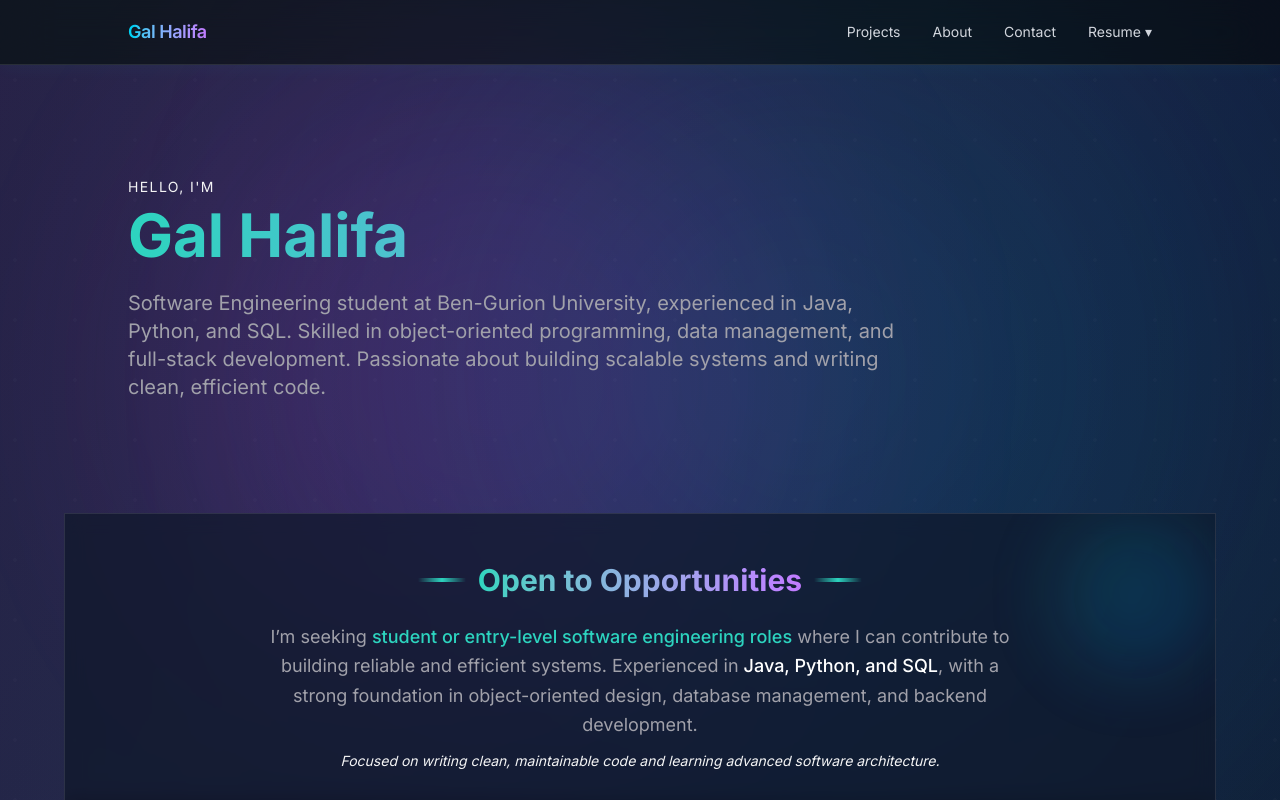
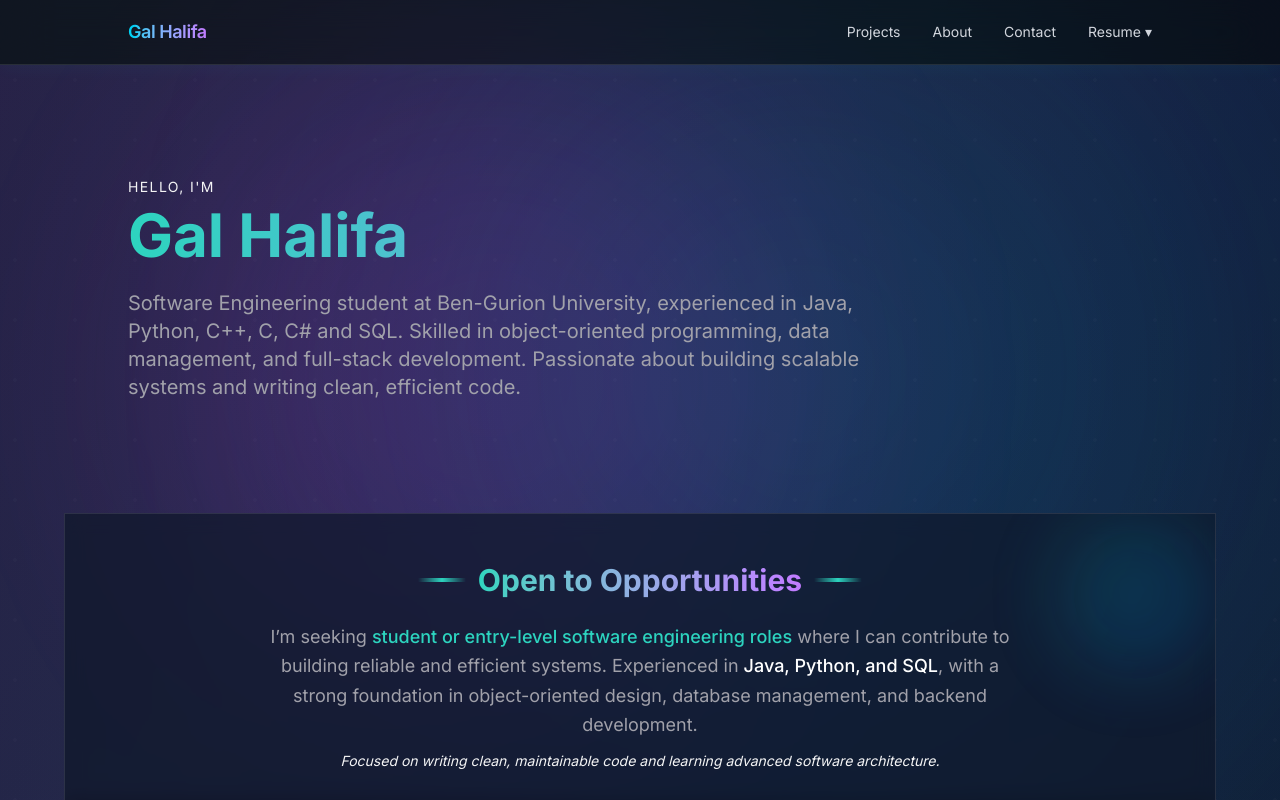
Before and after one commit to GalHalifa6/Portfolio, a Next.js app: page / in a window 1280 px wide. Shown: the top 800 px of the page. Built offline with nearby package versions, Linux system fonts and the light colour scheme.

Commit message:
page rain4

```diff
--- a/src/app/page.tsx
+++ b/src/app/page.tsx
@@ -33,7 +33,7 @@ export default function HomePage() {
               Gal Halifa
             </h1>
             <p className="mt-6 text-lg md:text-xl text-[var(--text-secondary)] max-w-3xl">
-              Software Engineering student at Ben-Gurion University, experienced in Java, Python,
+              Software Engineering student at Ben-Gurion University, experienced in Java, Python, C++, C, C#
               and SQL. Skilled in object-oriented programming, data management, and full-stack
               development. Passionate about building scalable systems and writing clean, efficient
               code.
--- a/src/components/PageTransition.tsx
+++ b/src/components/PageTransition.tsx
@@ -4,14 +4,14 @@ import { motion } from 'framer-motion';
 export default function PageTransition({ children }: { children: React.ReactNode }) {
   return (
     <motion.div
-      initial={{ opacity: 0, y: -200 }}     // מתחיל גבוה ובלתי נראה
-      animate={{ opacity: 1, y: 0 }}        // “נופל” למקום
-      exit={{ opacity: 0, y: 100 }}         // יוצא למטה כשעוברים דף
+      initial={{ opacity: 0, y: -600, scale: 0.95 }}   // מתחיל רחוק מלמעלה
+      animate={{ opacity: 1, y: 0, scale: 1 }}         // “נופל” פנימה ומתרכך
+      exit={{ opacity: 0, y: 300, scale: 0.98 }}       // יוצא למטה בעדינות
       transition={{
-        duration: 0.8,
-        ease: [0.25, 0.1, 0.25, 1],        // אנימציה רכה
+        duration: 1.2,                // איטי יותר (1.2 שניות)
+        ease: [0.16, 1, 0.3, 1],      // cubic-bezier חלק כמו נפילה אמיתית
       }}
-        className="w-full min-h-screen"
+      className="w-full min-h-screen"
     >
       {children}
     </motion.div>
```
